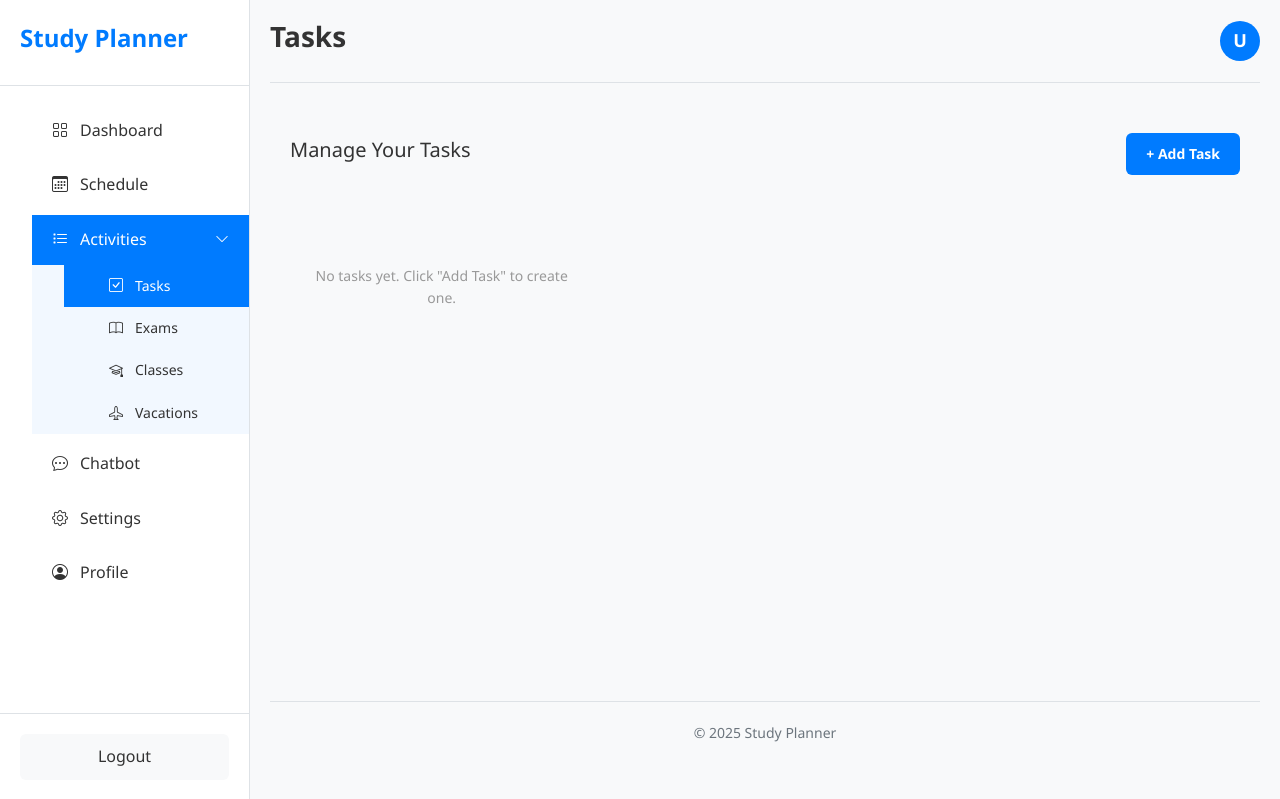
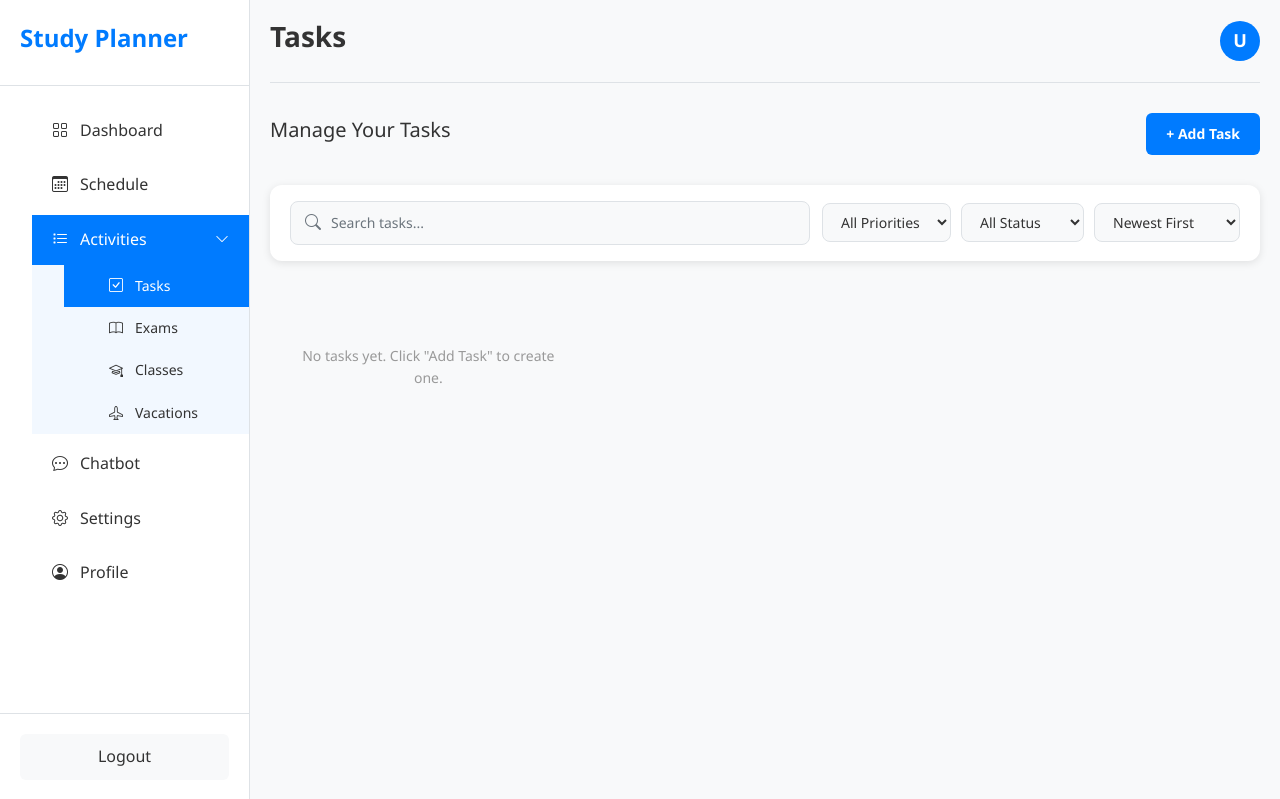
Before and after one commit to ShockCharge/CS301-Project, a Flask app: template templates/tasks.html in a window 1280 px wide. Shown: the top 799 px of the page. Run offline with Flask 3, Linux system fonts and the light colour scheme; the template is opened without the code that fills it, so the values that code supplies are empty.

Commit message:
added searchbox, oriority and status filters

```diff
--- a/Static/css/styles.css
+++ b/Static/css/styles.css
@@ -1805,3 +1805,109 @@ body.dark-mode .chat-input {
     color:            var(--text-dark) !important;
     border-color:     var(--border-color) !important;
 }
+
+
+/* ==========================================================================
+   SEARCH, SORT & FILTER BAR
+   Used on Tasks, Exams, and Classes pages.
+   ========================================================================== */
+
+.search-filter-bar {
+    display: flex;
+    flex-wrap: wrap;
+    gap: 12px;
+    align-items: center;
+    margin-bottom: 24px;
+    padding: 16px 20px;
+    background: var(--white);
+    border-radius: 12px;
+    box-shadow: var(--shadow);
+}
+
+.search-box {
+    display: flex;
+    align-items: center;
+    gap: 10px;
+    flex: 1;
+    min-width: 200px;
+    background: var(--light-bg);
+    border: 1px solid var(--border-color, #e0e0e0);
+    border-radius: 8px;
+    padding: 8px 14px;
+}
+
+.search-box i {
+    color: var(--text-light);
+    font-size: 16px;
+}
+
+.search-box input {
+    border: none;
+    background: transparent;
+    outline: none;
+    font-size: 14px;
+    color: var(--text-dark);
+    width: 100%;
+}
+
+.search-box input::placeholder {
+    color: var(--text-light);
+}
+
+.filter-controls {
+    display: flex;
+    flex-wrap: wrap;
+    gap: 10px;
+}
+
+.filter-controls select {
+    padding: 8px 14px;
+    border: 1px solid var(--border-color, #e0e0e0);
+    border-radius: 8px;
+    background: var(--light-bg);
+    color: var(--text-dark);
+    font-size: 14px;
+    cursor: pointer;
+    outline: none;
+    transition: border-color 0.2s;
+}
+
+.filter-controls select:focus {
+    border-color: var(--primary-color);
+}
+
+/* Dark mode overrides for the search bar */
+body.dark-mode .search-filter-bar {
+    background-color: #16213e;
+    box-shadow: 0 2px 8px rgba(0, 0, 0, 0.4);
+}
+
+body.dark-mode .search-box {
+    background-color: #1e1e3a;
+    border-color: #2e2e4e;
+}
+
+body.dark-mode .search-box input {
+    color: #e0e0e0;
+}
+
+body.dark-mode .filter-controls select {
+    background-color: #1e1e3a;
+    border-color: #2e2e4e;
+    color: #e0e0e0;
+}
+
+@media (max-width: 768px) {
+    .search-filter-bar {
+        flex-direction: column;
+        align-items: stretch;
+    }
+
+    .filter-controls {
+        flex-direction: column;
+    }
+
+    .filter-controls select {
+        width: 100%;
+    }
+}
--- a/static/js/script.js
+++ b/static/js/script.js
@@ -594,13 +594,42 @@ function initTasks() {
     loadTasks();
 }
 
+let allTasks = [];
+
 function loadTasks() {
     fetch('/api/tasks')
         .then(response => response.json())
         .then(tasks => {
-            displayTasks(tasks);
+            allTasks = tasks;
+            filterTasks();
         })
         .catch(error => console.error('Error loading tasks:', error));
+}
+
+function filterTasks() {
+    const search   = (document.getElementById('taskSearch')?.value || '').toLowerCase();
+    const priority = document.getElementById('taskPriorityFilter')?.value || '';
+    const status   = document.getElementById('taskStatusFilter')?.value || '';
+    const sort     = document.getElementById('taskSort')?.value || 'newest';
+
+    let filtered = allTasks.filter(task => {
+        const matchSearch   = task.name.toLowerCase().includes(search) ||
+                              (task.description || '').toLowerCase().includes(search);
+        const matchPriority = !priority || task.priority === priority;
+        const matchStatus   = !status ||
+                              (status === 'completed' && task.completed) ||
+                              (status === 'pending'   && !task.completed);
+        return matchSearch && matchPriority && matchStatus;
+    });
+
+    const priorityOrder = { high: 1, medium: 2, low: 3 };
+
+    if (sort === 'newest')   filtered.sort((a, b) => new Date(b.created_at || 0) - new Date(a.created_at || 0));
+    if (sort === 'oldest')   filtered.sort((a, b) => new Date(a.created_at || 0) - new Date(b.created_at || 0));
+    if (sort === 'priority') filtered.sort((a, b) => (priorityOrder[a.priority] || 9) - (priorityOrder[b.priority] || 9));
+    if (sort === 'name')     filtered.sort((a, b) => a.name.localeCompare(b.name));
+
+    displayTasks(filtered);
 }
 
 function displayTasks(tasks) {
@@ -699,13 +728,32 @@ function initExams() {
     loadExams();
 }
 
+let allExams = [];
+
 function loadExams() {
     fetch('/api/exams')
         .then(response => response.json())
         .then(exams => {
-            displayExams(exams);
+            allExams = exams;
+            filterExams();
         })
         .catch(error => console.error('Error loading exams:', error));
+}
+
+function filterExams() {
+    const search = (document.getElementById('examSearch')?.value || '').toLowerCase();
+    const sort   = document.getElementById('examSort')?.value || 'newest';
+
+    let filtered = allExams.filter(exam =>
+        exam.subject.toLowerCase().includes(search) ||
+        (exam.notes || '').toLowerCase().includes(search)
+    );
+
+    if (sort === 'newest') filtered.sort((a, b) => new Date(b.date || 0) - new Date(a.date || 0));
+    if (sort === 'oldest') filtered.sort((a, b) => new Date(a.date || 0) - new Date(b.date || 0));
+    if (sort === 'name')   filtered.sort((a, b) => a.subject.localeCompare(b.subject));
+
+    displayExams(filtered);
 }
 
 function displayExams(exams) {
@@ -797,13 +845,37 @@ function initClasses() {
     loadClasses();
 }
 
+// Store classes globally so search/filter/sort can work without re-fetching
+let allClasses = [];
+
 function loadClasses() {
     fetch('/api/classes')
         .then(response => response.json())
         .then(classes => {
-            displayClasses(classes);
+            allClasses = classes;
+            filterClasses();
         })
         .catch(error => console.error('Error loading classes:', error));
+}
+
+function filterClasses() {
+    const search = (document.getElementById('classSearch')?.value || '').toLowerCase();
+    const day    = document.getElementById('classDayFilter')?.value || '';
+    const sort   = document.getElementById('classSort')?.value || 'name';
+
+    let filtered = allClasses.filter(cls => {
+        const matchSearch = cls.name.toLowerCase().includes(search) ||
+                            (cls.instructor || '').toLowerCase().includes(search);
+        const matchDay    = !day || cls.day === day;
+        return matchSearch && matchDay;
+    });
+
+    const dayOrder = { Monday: 1, Tuesday: 2, Wednesday: 3, Thursday: 4, Friday: 5, Saturday: 6, Sunday: 7 };
+
+    if (sort === 'name') filtered.sort((a, b) => a.name.localeCompare(b.name));
+    if (sort === 'day')  filtered.sort((a, b) => (dayOrder[a.day] || 9) - (dayOrder[b.day] || 9));
+
+    displayClasses(filtered);
 }
 
 function displayClasses(classes) {
--- a/templates/tasks.html
+++ b/templates/tasks.html
@@ -98,11 +98,37 @@
             </header>
 
             <!-- Tasks Container -->
-            <div class="page-container">
-                <div class="page-header">
-                    <h3>Manage Your Tasks</h3>
-                    <button class="btn-add-schedule" id="add-task-page-btn">+ Add Task</button>
-                </div>
+            <div class="page-header">
+    <h3>Manage Your Tasks</h3>
+    <button class="btn-add-schedule" id="add-task-page-btn">+ Add Task</button>
+</div>
+
+<!-- Search, Sort & Filter Bar -->
+<div class="search-filter-bar">
+    <div class="search-box">
+        <i class="bi bi-search"></i>
+        <input type="text" id="taskSearch" placeholder="Search tasks..." oninput="filterTasks()">
+    </div>
+    <div class="filter-controls">
+        <select id="taskPriorityFilter" onchange="filterTasks()">
+            <option value="">All Priorities</option>
+            <option value="high">High</option>
+            <option value="medium">Medium</option>
+            <option value="low">Low</option>
+        </select>
+        <select id="taskStatusFilter" onchange="filterTasks()">
+            <option value="">All Status</option>
+            <option value="pending">Pending</option>
+            <option value="completed">Completed</option>
+        </select>
+        <select id="taskSort" onchange="filterTasks()">
+            <option value="newest">Newest First</option>
+            <option value="oldest">Oldest First</option>
+            <option value="priority">By Priority</option>
+            <option value="name">By Name (A–Z)</option>
+        </select>
+    </div>
+</div>
 
                 <div class="items-grid" id="tasks-grid">
                     <!-- Tasks will be loaded here -->
```
Also changed, not shown: templates/classes.html (+22 -0 lines), templates/exams.html (+20 -15 lines).
